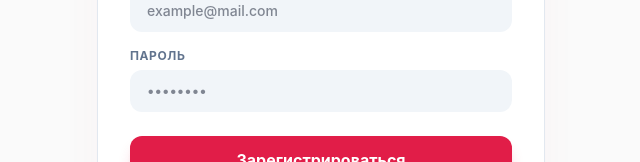
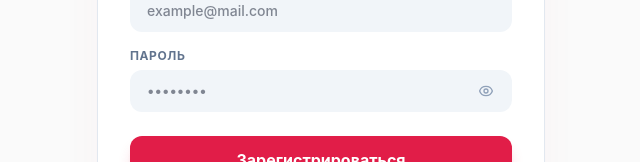
Before and after one commit to MkGold-Programmist/Messanger, a React (Vite) app: page /register in a window 1280 px wide. Shown: the part 402-564 px from the top of the page, without its empty margins (319-959 px from the left). Built offline with nearby package versions, Linux system fonts and the light colour scheme.

Commit message:
fix: обновить компонент регистрации

```diff
--- a/src/pages/Register.jsx
+++ b/src/pages/Register.jsx
@@ -6,6 +6,7 @@
   const [username, setUsername] = useState('')
   const [email, setEmail] = useState('')
   const [password, setPassword] = useState('')
+  const [showPassword, setShowPassword] = useState(false)
   const [error, setError] = useState(null)
   const [loading, setLoading] = useState(false)
   const navigate = useNavigate()
@@ -28,7 +29,9 @@
       email: cleanEmail,
       password,
       options: {
-        data: { username: cleanUsername },
+        data: {
+          username: cleanUsername
+        },
       },
     })
 
@@ -38,25 +41,13 @@
       return
     }
 
-    if (data?.user) {
-      const { error: dbError } = await supabase
-        .from('users')
-        .upsert({
-          id: data.user.id,
-          username: cleanUsername,
-          email: cleanEmail,
-          theme_preference: localStorage.getItem('theme') || 'dark',
-        }, { onConflict: 'id' })
-
-      if (dbError) {
-        setError(dbError.message)
-        setLoading(false)
-        return
-      }
-    }
-
+    if (data?.session) {
       setLoading(false)
       navigate('/')
+    } else {
+      setLoading(false)
+      setError('Регистрация успешна! Проверьте почту для подтверждения аккаунта.')
+    }
   }
 
   return (
@@ -83,7 +74,7 @@
               value={username}
               onChange={(event) => setUsername(event.target.value)}
               placeholder="parviz_dev"
-              autoComplete="nickname"
+              autoComplete="username"
               className="w-full px-4 py-2.5 rounded-xl bg-slate-100 dark:bg-zinc-800/50 border border-transparent focus:border-brand-red focus:ring-2 focus:ring-brand-red/20 outline-none transition-all text-sm font-medium"
             />
           </div>
@@ -103,16 +94,35 @@
 
           <div>
             <label className="block text-xs font-bold uppercase tracking-wider mb-1.5 text-slate-500 dark:text-zinc-400">Пароль</label>
+            <div className="relative">
               <input
-              type="password"
+                type={showPassword ? 'text' : 'password'}
                 required
                 minLength={6}
                 value={password}
                 onChange={(event) => setPassword(event.target.value)}
                 placeholder="••••••••"
                 autoComplete="new-password"
-              className="w-full px-4 py-2.5 rounded-xl bg-slate-100 dark:bg-zinc-800/50 border border-transparent focus:border-brand-red focus:ring-2 focus:ring-brand-red/20 outline-none transition-all text-sm font-medium"
+                className="w-full pl-4 pr-12 py-2.5 rounded-xl bg-slate-100 dark:bg-zinc-800/50 border border-transparent focus:border-brand-red focus:ring-2 focus:ring-brand-red/20 outline-none transition-all text-sm font-medium"
               />
+              <button
+                type="button"
+                onClick={() => setShowPassword(!showPassword)}
+                className="absolute right-3 top-1/2 -translate-y-1/2 p-1.5 rounded-lg text-slate-400 hover:text-slate-600 dark:text-zinc-500 dark:hover:text-zinc-300 transition-colors focus:outline-none"
+                title={showPassword ? 'Скрыть пароль' : 'Показать пароль'}
+              >
+                {showPassword ? (
+                  <svg xmlns="http://www.w3.org/2000/svg" className="h-4 w-4" fill="none" viewBox="0 0 24 24" stroke="currentColor" strokeWidth={2}>
+                    <path strokeLinecap="round" strokeLinejoin="round" d="M13.875 18.825A10.05 10.05 0 0112 19c-4.478 0-8.268-2.943-9.543-7a9.97 9.97 0 011.563-3.029m5.858.908a3 3 0 114.243 4.243M9.878 9.878l4.242 4.242M9.88 9.88l-3.29-3.29m7.532 7.532l3.29 3.29M3 3l18 18" />
+                  </svg>
+                ) : (
+                  <svg xmlns="http://www.w3.org/2000/svg" className="h-4 w-4" fill="none" viewBox="0 0 24 24" stroke="currentColor" strokeWidth={2}>
+                    <path strokeLinecap="round" strokeLinejoin="round" d="M15 12a3 3 0 11-6 0 3 3 0 016 0z" />
+                    <path strokeLinecap="round" strokeLinejoin="round" d="M2.458 12C3.732 7.943 7.523 5 12 5c4.478 0 8.268 2.943 9.542 7-1.274 4.057-5.064 7-9.542 7-4.477 0-8.268-2.943-9.542-7z" />
+                  </svg>
+                )}
+              </button>
+            </div>
           </div>
 
           <button type="submit" disabled={loading} className="w-full py-3 mt-2 bg-brand-red hover:bg-brand-redHover disabled:bg-zinc-700 disabled:cursor-not-allowed text-white font-bold rounded-xl transition-all shadow-lg shadow-brand-red/20 active:scale-[0.98]">
```
Lines whose indentation alone changed are shown as unchanged.
